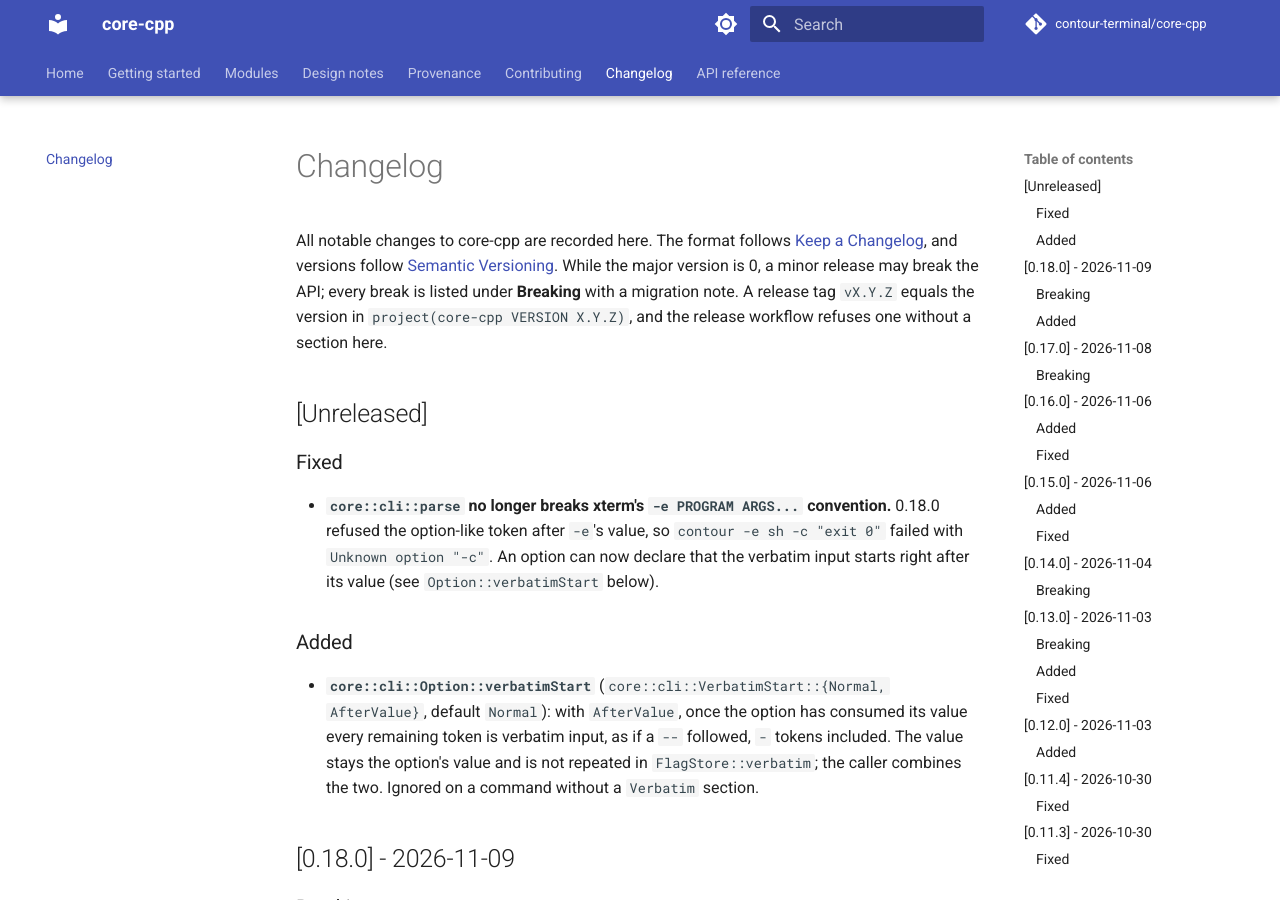
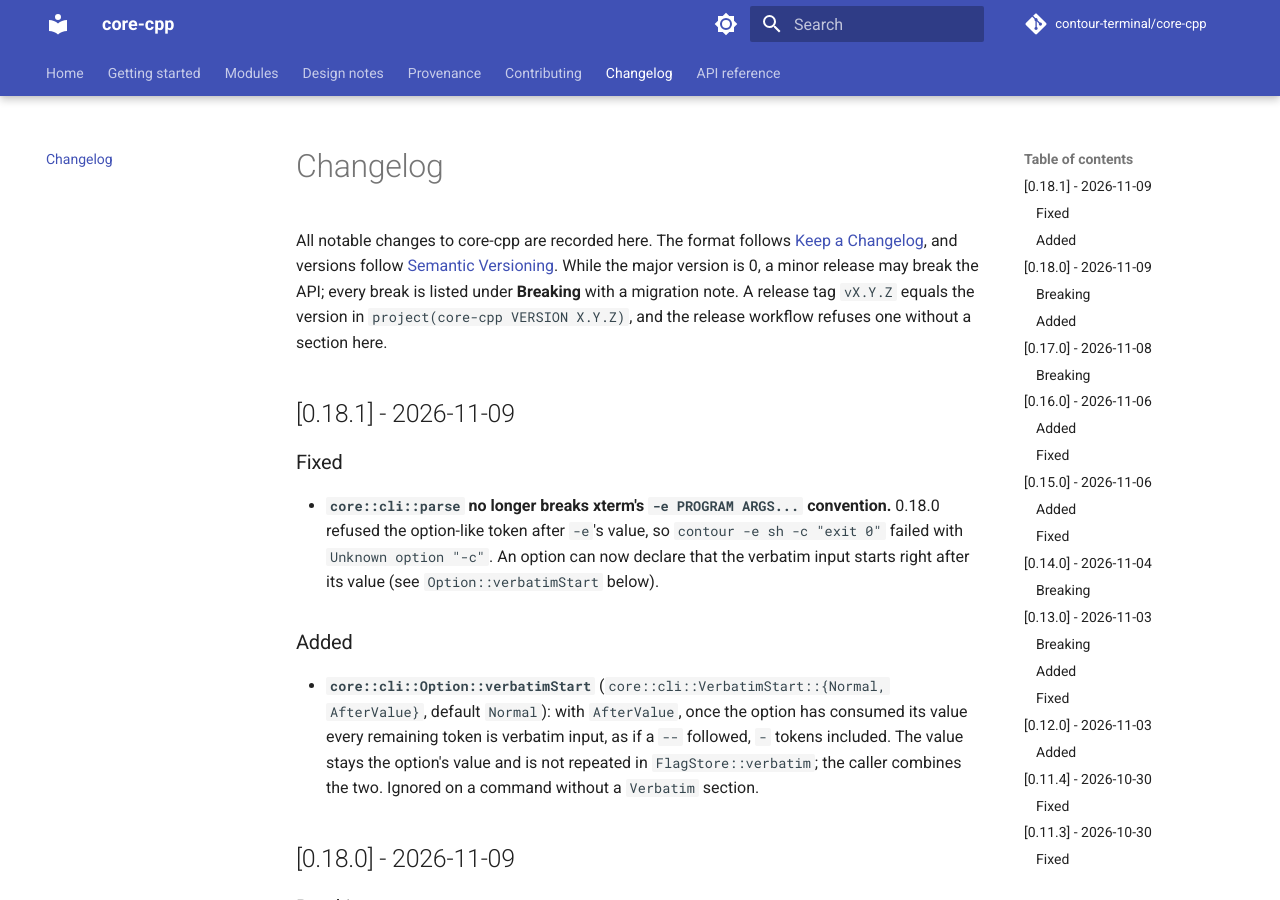
Before and after one commit to contour-terminal/core-cpp, an MkDocs documentation site: the page built from docs/changelog.md, in a window 1280 px wide and 900 px high. Built offline with MkDocs 1.6.1 and Material for MkDocs 9.7.7, drawn with Linux system fonts in a browser that asks for light colours; comment, search, counter and statistics services are not loaded.

Commit message:
Release 0.18.1
Signed-off-by: Christian Parpart <christian@parpart.family>

````diff
--- a/CHANGELOG.md
+++ b/CHANGELOG.md
@@ -7,7 +7,7 @@ release may break the API; every break is listed under **Breaking** with a migra
 release tag `vX.Y.Z` equals the version in `project(core-cpp VERSION X.Y.Z)`, and the release
 workflow refuses one without a section here.
 
-## [Unreleased]
+## [0.18.1] - 2026-11-09
 
 ### Fixed
 
--- a/CMakeLists.txt
+++ b/CMakeLists.txt
@@ -3,7 +3,7 @@ cmake_minimum_required(VERSION 3.25...3.31)
 
 # The version literal is the source of truth; a release tag must equal it.
 project(core-cpp
-    VERSION 0.18.0
+    VERSION 0.18.1
     DESCRIPTION "Shared C++23 foundation libraries of the Contour Terminal projects"
     HOMEPAGE_URL "https://github.com/contour-terminal/core-cpp"
     LANGUAGES CXX)
--- a/docs/getting-started/cpm.md
+++ b/docs/getting-started/cpm.md
@@ -9,7 +9,7 @@ as a subproject. This is how endo, fastcached, tuidu, Lightweight's `dbtool` and
 CPMAddPackage(
     NAME core-cpp
     GITHUB_REPOSITORY contour-terminal/core-cpp
-    GIT_TAG v0.18.0
+    GIT_TAG v0.18.1
     SYSTEM YES              # core-cpp headers never trip your -Werror
     EXCLUDE_FROM_ALL YES    # build only what you link
     OPTIONS "CORE_CPP_WITH_TUI ON" "CORE_CPP_WITH_TLS OFF")
--- a/docs/getting-started/install.md
+++ b/docs/getting-started/install.md
@@ -67,7 +67,7 @@ that is not in any export set.
 ```
 
 ```cmake
-CPMAddPackage(NAME core-cpp GITHUB_REPOSITORY contour-terminal/core-cpp GIT_TAG v0.18.0
+CPMAddPackage(NAME core-cpp GITHUB_REPOSITORY contour-terminal/core-cpp GIT_TAG v0.18.1
               OPTIONS "CORE_CPP_INSTALL ON")
 ```
 
````
Also changed, not shown: README.md (+2 -2 lines).
